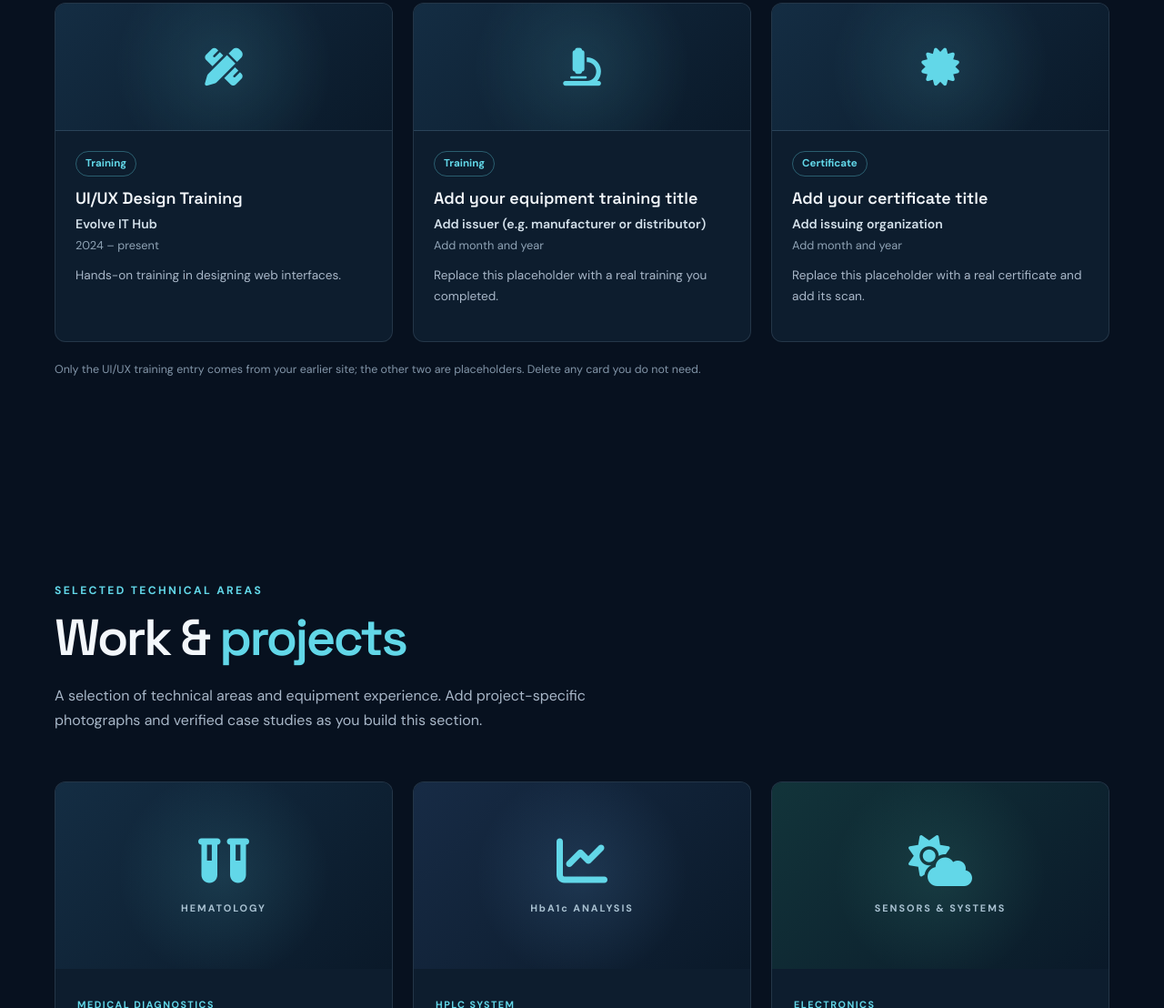
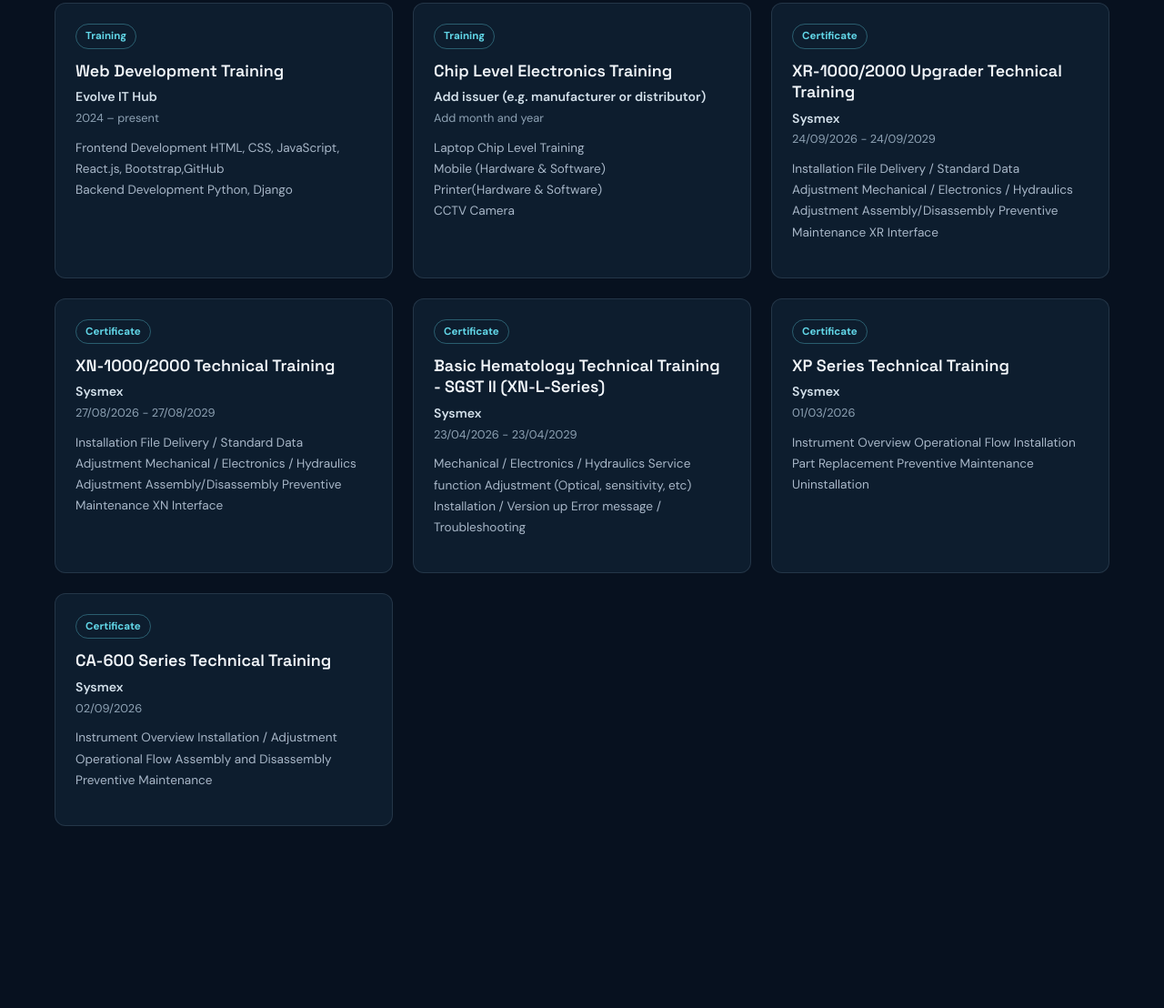
Before and after one commit to saroj62thapa/Portfolio, a plain HTML site: page index.html in a window 1280 px wide. Shown: the part 3889-4997 px from the top of the page at 91% size. Drawn offline with Linux system fonts and the light colour scheme.

Commit message:
updated training and certificate

```diff
--- a/index.html
+++ b/index.html
@@ -299,44 +299,129 @@
         <div class="cert-grid" id="certGrid">
           <article class="cert-card" data-type="training"
                    data-title="UI/UX Design Training" data-src="">
-            <div class="cert-thumb"><i class="fa-solid fa-pen-ruler"></i></div>
+            <!-- <div class="cert-thumb"><i class="fa-solid fa-pen-ruler"></i></div> -->
             <div class="cert-body">
               <span class="cert-tag">Training</span>
-              <h3>UI/UX Design Training</h3>
+              <h3>Web Development Training</h3>
               <p class="cert-issuer">Evolve IT Hub</p>
               <p class="cert-date">2024 – present</p>
-              <p class="cert-note">Hands-on training in designing web interfaces.</p>
+              <p class="cert-note">Frontend Development HTML, CSS, JavaScript, React.js, Bootstrap,GitHub
+                <br>Backend Development Python, Django
+              </p>
               <button class="cert-view" type="button">View certificate</button>
             </div>
           </article>
 
           <article class="cert-card" data-type="training"
                    data-title="Add your equipment training title" data-src="">
-            <div class="cert-thumb"><i class="fa-solid fa-microscope"></i></div>
+            <!-- <div class="cert-thumb"><i class="fa-solid fa-microscope"></i></div> -->
             <div class="cert-body">
               <span class="cert-tag">Training</span>
-              <h3>Add your equipment training title</h3>
+              <h3>Chip Level Electronics Training</h3>
               <p class="cert-issuer">Add issuer (e.g. manufacturer or distributor)</p>
               <p class="cert-date">Add month and year</p>
-              <p class="cert-note">Replace this placeholder with a real training you completed.</p>
+              <p class="cert-note">
+                Laptop Chip Level Training <br>
+                Mobile (Hardware & Software)<br>
+                Printer(Hardware & Software)<br>
+                CCTV Camera
+              </p>
               <button class="cert-view" type="button">View certificate</button>
             </div>
           </article>
 
           <article class="cert-card" data-type="certificate"
                    data-title="Add your certificate title" data-src="">
-            <div class="cert-thumb"><i class="fa-solid fa-certificate"></i></div>
+            <!-- <div class="cert-thumb"><i class="fa-solid fa-microscope"></i></div> -->
             <div class="cert-body">
               <span class="cert-tag">Certificate</span>
-              <h3>Add your certificate title</h3>
-              <p class="cert-issuer">Add issuing organization</p>
-              <p class="cert-date">Add month and year</p>
-              <p class="cert-note">Replace this placeholder with a real certificate and add its scan.</p>
+              <h3>XR-1000/2000 Upgrader Technical Training</h3>
+              <p class="cert-issuer">Sysmex</p>
+              <p class="cert-date">24/09/2026 - 24/09/2029</p>
+              <p class="cert-note">Installation
+                File Delivery / Standard Data Adjustment
+                Mechanical / Electronics / Hydraulics Adjustment
+                Assembly/Disassembly
+                Preventive Maintenance
+                XR Interface</p>
               <button class="cert-view" type="button">View certificate</button>
             </div>
           </article>
+
+          <article class="cert-card" data-type="certificate"
+                   data-title="Add your certificate title" data-src="">
+            <!-- <div class="cert-thumb"><i class="fa-solid fa-microscope"></i></div> -->
+            <div class="cert-body">
+              <span class="cert-tag">Certificate</span>
+              <h3>XN-1000/2000 Technical Training</h3>
+              <p class="cert-issuer">Sysmex</p>
+              <p class="cert-date">27/08/2026 - 27/08/2029</p>
+              <p class="cert-note">Installation
+              File Delivery / Standard Data Adjustment
+              Mechanical / Electronics / Hydraulics Adjustment
+              Assembly/Disassembly
+              Preventive Maintenance
+              XN Interface</p>
+              <button class="cert-view" type="button">View certificate</button>
+            </div>
+          </article>
+
+          <article class="cert-card" data-type="certificate"
+                   data-title="Add your certificate title" data-src="">
+            <!-- <div class="cert-thumb"><i class="fa-solid fa-microscope"></i></div> -->
+            <div class="cert-body">
+              <span class="cert-tag">Certificate</span>
+              <h3>Basic Hematology Technical Training - SGST II (XN-L-Series)</h3>
+              <p class="cert-issuer">Sysmex</p>
+              <p class="cert-date">23/04/2026 - 23/04/2029</p>
+              <p class="cert-note">Mechanical / Electronics / Hydraulics
+Service function
+Adjustment (Optical, sensitivity, etc)
+Installation / Version up
+Error message / Troubleshooting</p>
+              <button class="cert-view" type="button">View certificate</button>
+            </div>
+          </article>
+
+          <article class="cert-card" data-type="certificate"
+                   data-title="Add your certificate title" data-src="">
+            <!-- <div class="cert-thumb"><i class="fa-solid fa-microscope"></i></div> -->
+            <div class="cert-body">
+              <span class="cert-tag">Certificate</span>
+              <h3>XP Series Technical Training</h3>
+              <p class="cert-issuer">Sysmex</p>
+              <p class="cert-date">01/03/2026</p>
+              <p class="cert-note">Instrument Overview
+                Operational Flow
+                Installation
+                Part Replacement
+                Preventive Maintenance
+                Uninstallation
+              </p>
+              <button class="cert-view" type="button">View certificate</button>
+            </div>
+          </article>
+
+          <article class="cert-card" data-type="certificate"
+                   data-title="Add your certificate title" data-src="">
+            <!-- <div class="cert-thumb"><i class="fa-solid fa-microscope"></i></div> -->
+            <div class="cert-body">
+              <span class="cert-tag">Certificate</span>
+              <h3>CA-600 Series Technical Training</h3>
+              <p class="cert-issuer">Sysmex</p>
+              <p class="cert-date">02/09/2026</p>
+              <p class="cert-note">Instrument Overview
+                Installation / Adjustment
+                Operational Flow
+                Assembly and Disassembly
+                Preventive Maintenance
+              </p>
+              <button class="cert-view" type="button">View certificate</button>
+            </div>
+          </article>
+
         </div>
-        <p class="project-disclaimer">Only the UI/UX training entry comes from your earlier site; the other two are placeholders. Delete any card you do not need.</p>
+        <!-- <p class="project-disclaimer">Only the UI/UX training entry comes from your earlier site; the other two are placeholders. Delete any card you do not need.</p> -->
       </div>
     </section>
 
```
